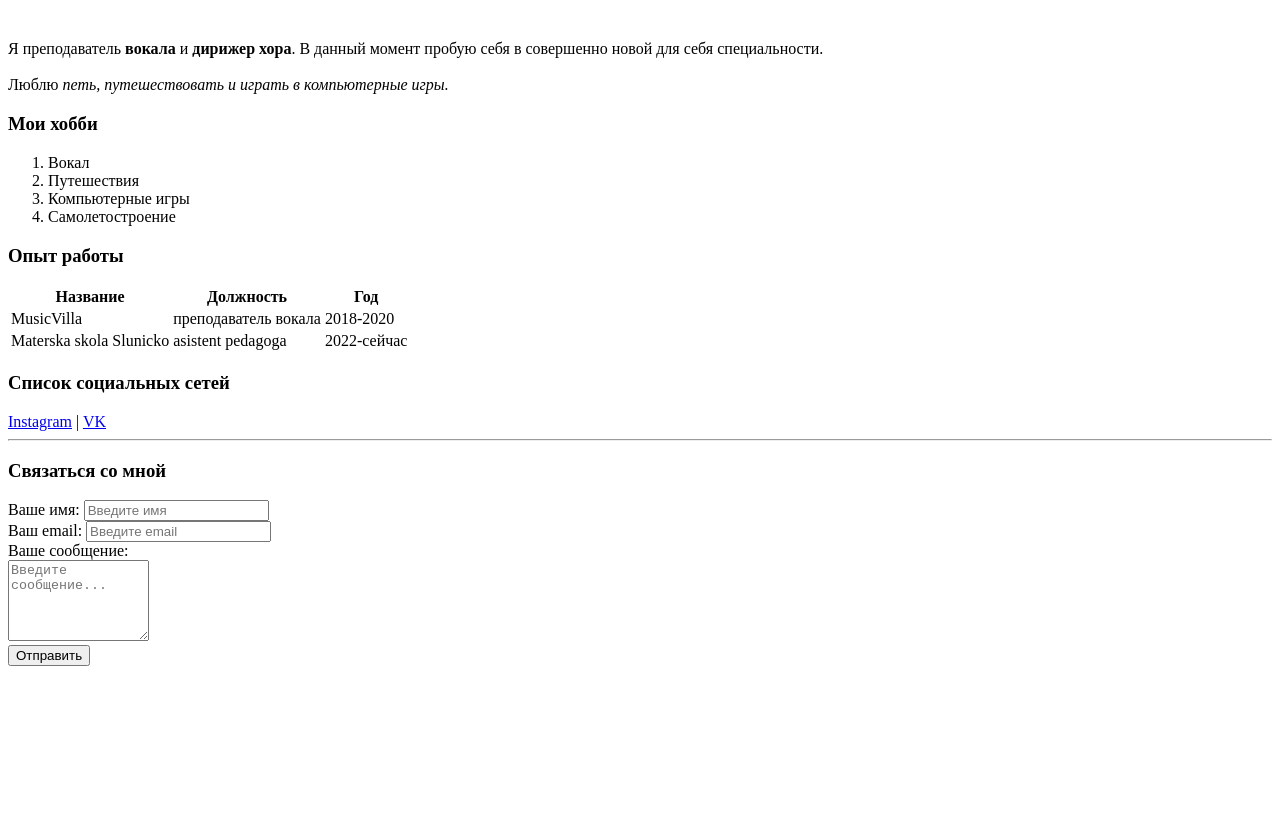
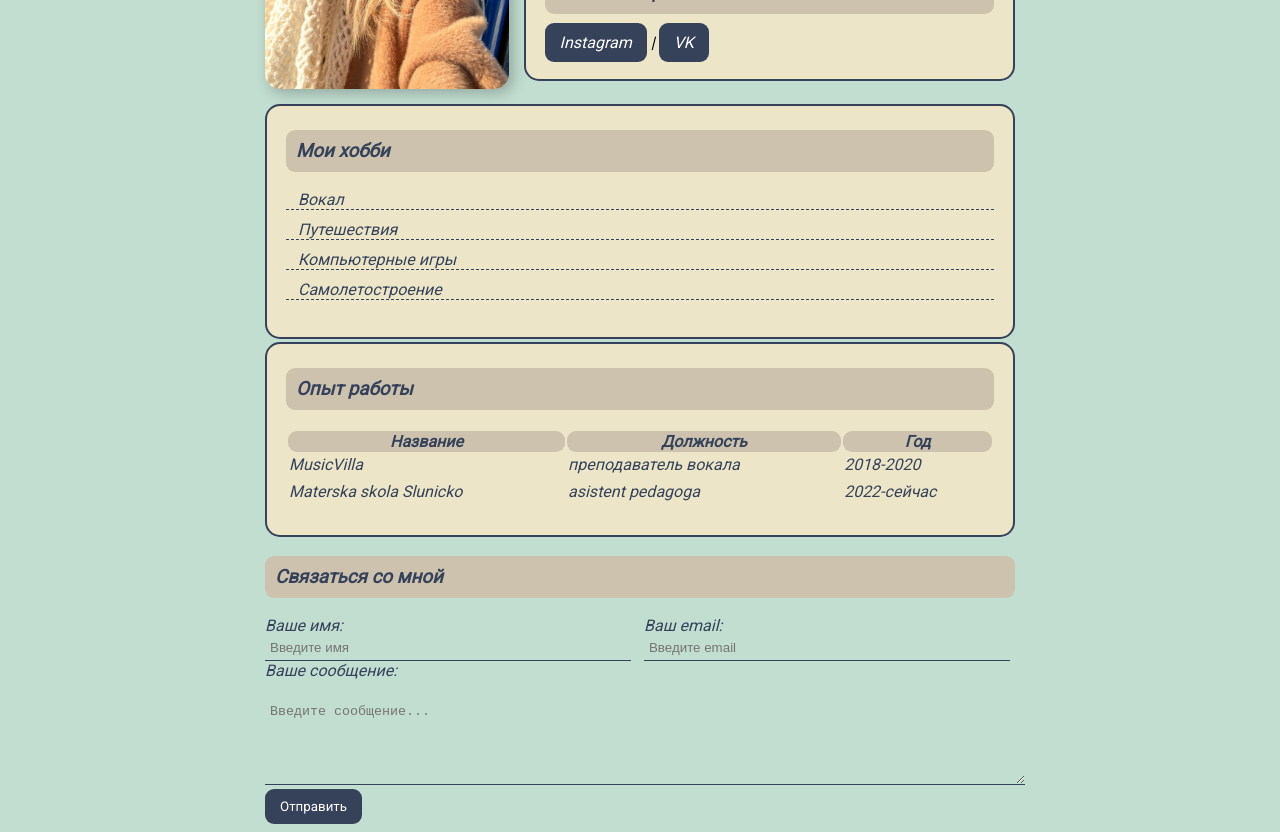
Before and after one commit to Morfielm/resume, a plain HTML site: page index.html in a window 1280 px wide. Shown: the part 352-1184 px from the top of the page. Before the commit the page ends 1026 px from the top, so only its background shows below. Drawn offline with Linux system fonts and the light colour scheme.

Commit message:
Add styles

```diff
--- /dev/null
+++ b/01_selectors.css
@@ -0,0 +1,169 @@
+@import url('https://fonts.googleapis.com/css2?family=Roboto&display=swap');
+
+body {
+    font-size: 16px;
+    font-family: 'Roboto', sans-serif;
+    font-weight: lighter;
+    font-style: italic;
+    background-color: #C2DED1;
+
+}
+.container {
+    max-width: 750px;
+    margin: auto;
+}
+.info {
+    display: flex;
+    margin-bottom: 15px;
+    align-items: center;
+    flex-direction: row;
+}
+.box {
+box-shadow: 4px 4px 14px rgba(0, 0, 0, 0.25);
+border-radius: 15px;
+margin-right: 15px;
+width: auto;
+height: 433px;
+}
+
+@media (max-width: 650px) {
+    .info {
+        flex-direction: column;
+    }
+    .box {
+        height: 215px;
+    }
+}
+.text {
+    /* margin-bottom: 10px; */
+    padding: 19px;
+    padding-top: 5px;
+    padding-bottom: 27px;
+}
+
+
+
+h1 {
+    color: #354259;
+}
+
+p {
+color: #354259;
+
+
+
+}
+
+h3 {
+    background-color: #CDC2AE;
+    color: #354259;
+    border-radius: 9px;
+    padding: 10px;
+}
+
+ol {
+
+    color: #354259
+}
+
+table {
+
+    color: #354259
+}
+
+.card {
+    border: 2px solid #354259;
+    border-radius: 15px;
+    margin-bottom: 3px;
+}
+
+.red {
+    background: #ECE5C7;
+}
+
+.green {
+    background: #ECE5C7;
+}
+
+.blue {
+    background: #ECE5C7;
+}
+
+.btn {
+    background: #354259;
+    padding: 10px 15px;
+    color: #fff;
+    border: none;
+    cursor: pointer;
+    border-radius: 9px;
+    font-family: inherit;
+    text-decoration: none;
+    /* padding-bottom: 12px; */
+}
+
+.btn:hover {
+    opacity: 0.8;
+    color: rgb(170, 209, 143);
+}
+.btn:active {
+    color: rgb(141, 238, 77);
+}
+/* .btn:visited {
+    color: rgb(144, 116, 142);
+} */
+
+.list {
+    margin: 0;
+    padding: 0;
+    list-style: none;
+}
+.list li {
+    margin-bottom: 10px;
+    border-bottom: 1px dashed #354259;
+    padding-left: 12px;
+
+}
+
+.table {
+    width: 100%;
+}
+.table td {
+    text-align: left;
+    padding-bottom: 5px;
+}
+.table th:nth-child(n) {
+    background: #CDC2AE;
+    border-radius: 9px;
+}
+
+.form {
+white-space: nowrap;
+}
+.form label {
+    color: #354259;
+   display: block;
+}
+
+.form .input_block {
+    width: 50%;
+    display: inline-block;
+}
+
+.form input {
+    display: block;
+background: #C2DED1;
+border: none;
+border-bottom: 1px solid #354259;
+padding: 5px;
+width: 95%;
+outline: none;
+}
+
+.form textarea {
+    background: #C2DED1;
+    border: none;
+    border-bottom: 1px solid #354259;
+    padding: 5px;
+    width: 100%;
+    outline: none;
+}
--- a/index.html
+++ b/index.html
@@ -8,23 +8,47 @@
     <meta name="keywords" content="cv, resume, curriculum, vitae, information">
     <meta name="description" content="Это мое первое портфолио">
     <title>CV Mariia</title>
+    <link rel="stylesheet" href="01_selectors.css">
 </head>
 
 <body>
-    <img src="avatar.jpeg" width="150" alt="Это моя фотография">
+    <div class="container ">
+        <div class="info">
+            <img class="box" src="avatar.jpeg" width="150" alt="Это моя фотография">
+            <div>
                 <h1>Мария Дворянкина</h1>
                 <br>
-    <p>Я преподаватель <strong>вокала</strong> и <strong>дирижер хора</strong>. В данный момент пробую себя в совершенно
-        новой для себя специальности. <br> <br> Люблю <em>петь, путешествовать и играть в компьютерные игры.</em> </p>
+                <div class="card red text">
+                    <p>Я преподаватель <strong>вокала</strong> и <strong>дирижер хора</strong>. В данный момент пробую
+                        себя
+                        в
+                        совершенно
+                        новой для себя специальности. <br> <br> Люблю <em>петь, путешествовать и играть в компьютерные
+                            игры.</em>
+                    </p>
+                </div>
+                <div class="card blue text">
+                    <h3>Список социальных сетей</h3>
+                    <a href="https://www.instagram.com/mariia_morfiel/" class="btn" target="_blank">Instagram</a>
+                    |
+                    <a href="https://vk.com/morfiel" class="btn" target="_blank">VK</a>
+                </div>
+            </div>
+        </div>
+
+        <div class="card green text">
             <h3>Мои хобби</h3>
-    <ol>
+            <ol class="list">
                 <li>Вокал</li>
                 <li>Путешествия</li>
                 <li>Компьютерные игры</li>
                 <li>Самолетостроение</li>
             </ol>
+        </div>
+        <div class="card blue text">
             <h3>Опыт работы</h3>
-    <table>
+
+            <table class="table">
                 <thead>
                     <tr>
                         <th>Название</th>
@@ -46,17 +70,16 @@
                     </tr>
                 </tbody>
             </table>
+        </div>
 
-    <h3>Список социальных сетей</h3>
-    <a href="https://www.instagram.com/mariia_morfiel/" target="_blank">Instagram</a>
-    |
-    <a href="https://vk.com/morfiel" target="_blank">VK</a>
-    <hr>
+
         <h3>Связаться со мной</h3>
-    <form>
+        <form class="form">
+            <div class="input_block">
                 <label for="text">Ваше имя:</label>
                 <input type="text" id="text" placeholder="Введите имя">
-        <div>
+            </div>
+            <div class="input_block">
                 <label for="email">Ваш email:</label>
                 <input type="email" id="email" placeholder="Введите email">
             </div>
@@ -65,8 +88,9 @@
                 <br>
                 <textarea id="message" cols="15" rows="5" placeholder="Введите сообщение..."></textarea>
             </div>
-        <button type="submit">Отправить</button>
+            <button class="btn" type="submit">Отправить</button>
         </form>
+    </div>
 
 </body>
 
```
Lines whose indentation alone changed are shown as unchanged.
